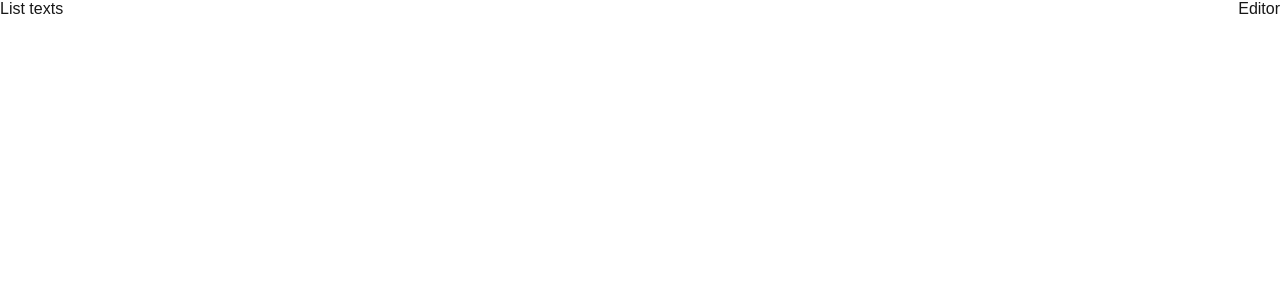
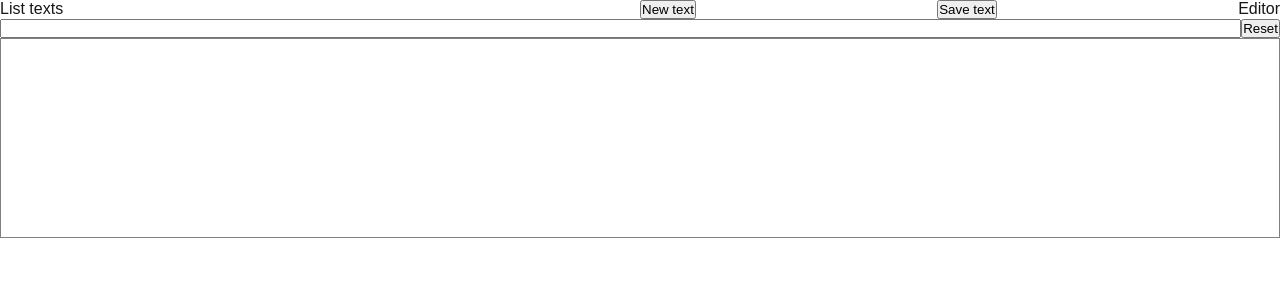
Before and after one commit to denisso/training-insert-words, a Next.js app: page /dashboard in a window 1280 px wide. Shown: the top 300 px of the page. Built offline with nearby package versions, Linux system fonts and the light colour scheme; no server answers; the database is empty.

Commit message:
customize editor

```diff
--- a/app/dashboard/DashBoard.module.css
+++ b/app/dashboard/DashBoard.module.css
@@ -1,6 +1,30 @@
-.box{
-    display: flex;
+.box {
+  display: flex;
 }
-.item{
-    flex: 1;
+.item {
+  flex: 1;
 }
+
+.header .editor {
+  display: flex;
+  justify-content: space-between;
+}
+
+.content .editor {
+  display: flex;
+  flex-direction: column;
+}
+
+.content .editor .name {
+  display: flex;
+}
+
+.content .editor .name .input {
+  flex: 1;
+}
+
+.content .editor .editorElement {
+  flex: 1;
+  min-height: 200px;
+  border: 1px solid gray;
+}
--- a/app/dashboard/DashBoard.tsx
+++ b/app/dashboard/DashBoard.tsx
@@ -1,12 +1,13 @@
 "use client";
 import React from "react";
 import sm, { StatePublic } from "@/StateManager";
-import type { TextInfo } from "@/db";
+import { insertText, TextInfo } from "@/db";
 import ListTexts from "@/Components/ListTexts";
 import useConstructor from "@/utils/useConstructor";
 import { textChange } from "./state";
 import TextEditor from "./Editor";
 import styles from "./DashBoard.module.css";
+import classNames from "classnames";
 
 type Dispatch = (newState: TextInfo["id"][]) => void;
 
@@ -32,23 +33,57 @@ const pushToTextEditorCallBack = {
   name: "Push to editor",
 };
 
+type EditorProps = {
+  className: string;
+};
+
+const Editor = ({ className }: EditorProps) => {
+  return (
+    <div className={className}>
+      <div className={styles.name}>
+        <input type="text" className={styles.input} />
+        <button className="reset">Reset</button>
+      </div>
+      <TextEditor className={styles.editorElement} />
+    </div>
+  );
+};
+
+const EditorButtons = ({ className }: EditorProps) => {
+  const onNewText = () => {
+    textChange("new");
+  };
+  const onSaveText = () => {
+    insertText;
+    textChange("push");
+  };
+  return (
+    <div className={className}>
+      <button onClick={onNewText}>New text</button>
+      <button onClick={onSaveText}>Save text</button>
+      <span className="text">Editor</span>
+    </div>
+  );
+};
+
 const DashBoard = () => {
   const selector = useConstructor(Selector);
 
   return (
     <>
-      <div className={styles.box}>
-        <div className={styles.item}>List texts</div>
-        <div className={styles.item}></div>
-        Editor
+      <div className={classNames(styles.box, styles.header)}>
+        <div className={styles.item}>
+          <span className="text">List texts</span>
+        </div>
+        <EditorButtons className={classNames(styles.item, styles.editor)} />
       </div>
-      <div className={styles.box}>
+      <div className={classNames(styles.box, styles.content)}>
         <ListTexts
           selector={selector}
           action={pushToTextEditorCallBack}
           className={styles.item}
         />
-        <TextEditor className={styles.item} />
+        <Editor className={classNames(styles.item, styles.editor)} />
       </div>
     </>
   );
--- a/app/dashboard/state.ts
+++ b/app/dashboard/state.ts
@@ -64,7 +64,6 @@ export const textChange = (
         },
         onCancel: () => textChanged(reason, id),
       });
-    } else {
     }
   }
   if (id) smd().state.textID = id;
--- a/db/index.ts
+++ b/db/index.ts
@@ -100,12 +100,29 @@ const updateQueryText = `
   RETURNING *;
 `;
 
-export async function updtaeTextById(id: string, tetx: string )  {
+export async function updtaeTextById(id: string, text: string )  {
   try {
-    const result = (await queryOne(updateQueryText, [id, tetx])) as TextContent;
+    const result = (await queryOne(updateQueryText, [id, text])) as TextContent;
     return result;
   } catch (err) {
     console.error("Error updtae text by ID", err);
     throw err;
   }
 }
+
+const queryInsert = `
+INSERT INTO text (name, text)
+VALUES ($1, $2)
+RETURNING *;
+`;
+
+export async function insertText(name: string, text: string) {
+  try{
+    const result = (await queryOne(queryInsert, [name, text])) as TextContent;
+    return result;
+  }
+  catch(err){
+    console.error("Error insert text by ID", err);
+    throw err;
+  }
+}
```
